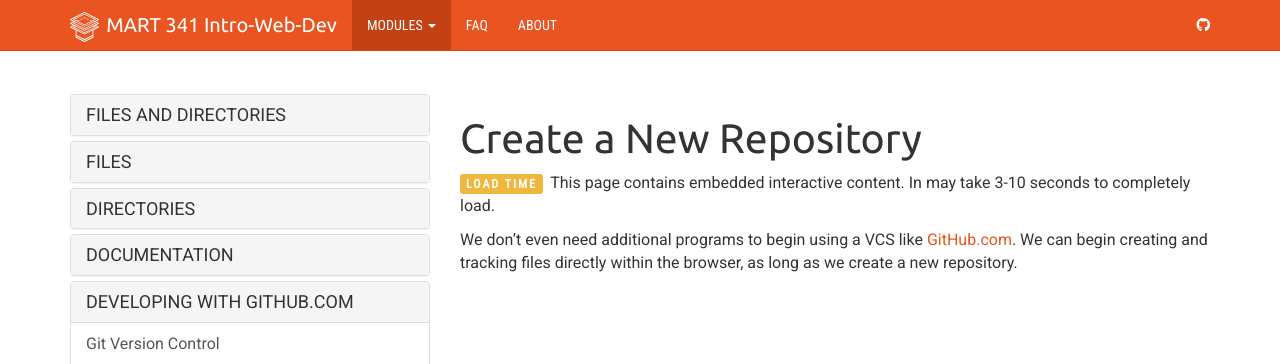
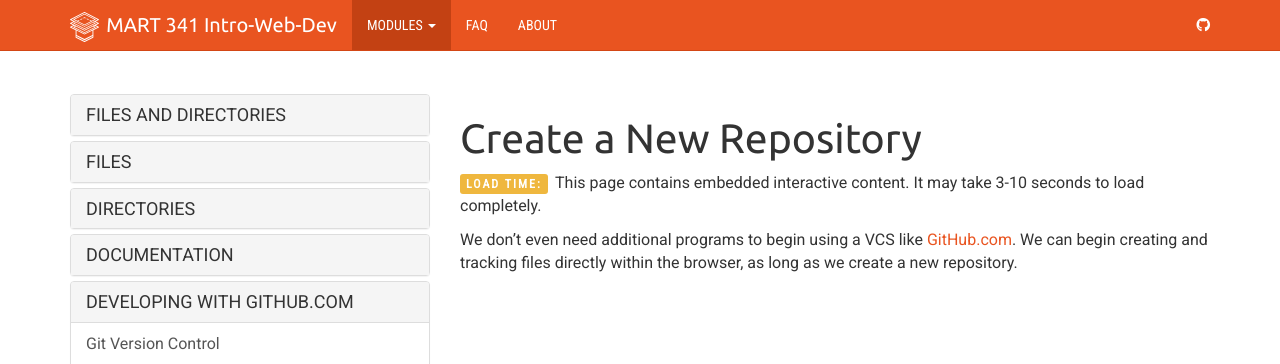
Before and after one commit to Montana-Media-Arts/webDesignFall2024, a Jekyll site: the page built from _docs/topic-01/05-github-site/page-02.md, in a window 1280 px wide and 900 px high. Shown: the top 364 px of the window. Built offline with Jekyll 4.4.1, drawn with Linux system fonts in a browser that asks for light colours; nearby versions of some CDN libraries.

Commit message:
Made minor edits for clarity

```diff
--- a/_docs/topic-01/05-github-site/page-02.md
+++ b/_docs/topic-01/05-github-site/page-02.md
@@ -6,7 +6,7 @@ categories: development
 tags: github, guide, repository
 ---
 
-<span class="label label-warning">Load Time</span> This page contains embedded interactive content. In may take 3-10 seconds to completely load.
+<span class="label label-warning">Load Time:</span> This page contains embedded interactive content. It may take 3-10 seconds to load completely.
 
 We don't even need additional programs to begin using a VCS like <a href="https://github.com/" target="_blank">GitHub.com</a>. We can begin creating and tracking files directly within the browser, as long as we create a new repository.
 
```
